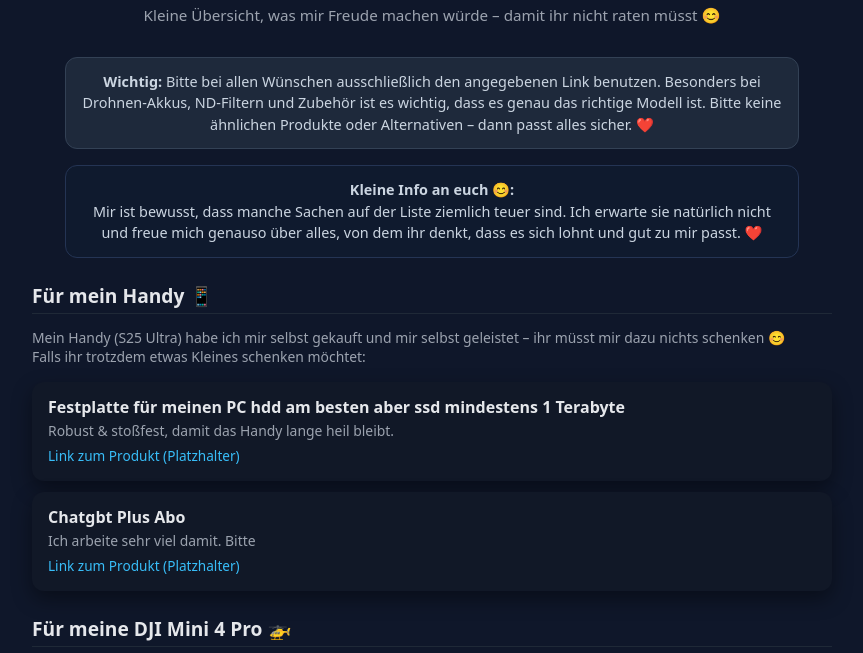
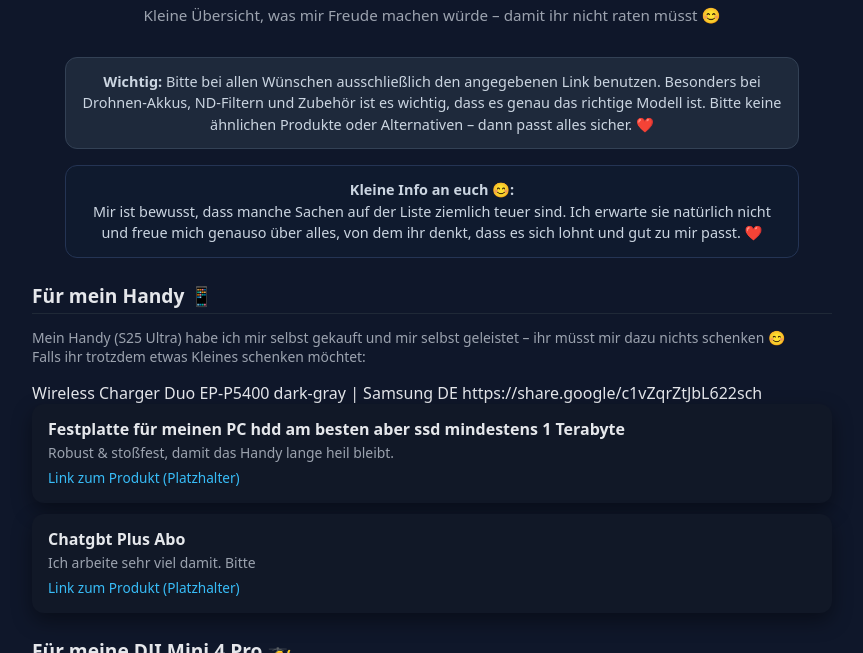
Before and after one commit to Niki447/niklas-wishlist.github.io, a plain HTML site: page index.html in a window 1280 px wide. Shown: the part 76-729 px from the top of the page, without its empty margins (208-1071 px from the left). Drawn offline with Linux system fonts and the light colour scheme.

Commit message:
Aktualisieren von index.html

```diff
--- a/index.html
+++ b/index.html
@@ -217,6 +217,8 @@
       Falls ihr trotzdem etwas Kleines schenken möchtet:
     </p>
 
+Wireless Charger Duo EP-P5400 dark-gray | Samsung DE https://share.google/c1vZqrZtJbL622sch
+
     <div class="item">
       <div class="item-title">Festplatte für meinen PC hdd am besten aber ssd mindestens 1 Terabyte</div>
       <div class="item-note">
```
